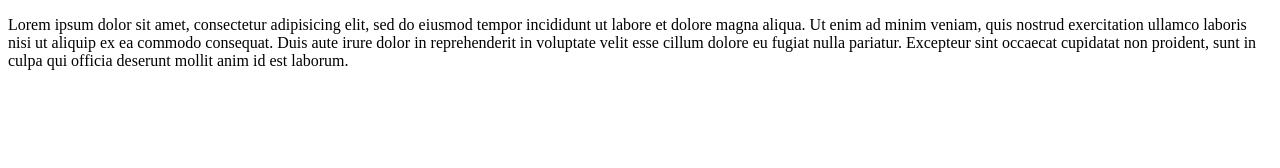
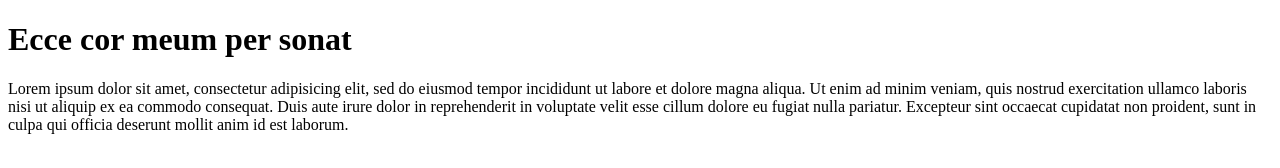
Before and after one commit to Zetnavrek/Falso-ejercicio-github, a plain HTML site: page index.html in a window 1280 px wide. Drawn offline with Linux system fonts and the light colour scheme.

Commit message:
Se agrega un titulo al proyecto en html

```diff
--- a/index.html
+++ b/index.html
@@ -5,8 +5,8 @@
     <link rel="stylesheet" href="css/main.css">
 </head>
 <body>
-
-  <p>Lorem ipsum dolor sit amet, consectetur adipisicing elit, sed do eiusmod tempor incididunt ut labore et dolore magna aliqua. Ut enim ad minim veniam, quis nostrud exercitation ullamco laboris nisi ut aliquip ex ea commodo consequat. Duis aute irure dolor in reprehenderit in voluptate velit esse cillum dolore eu fugiat nulla pariatur. Excepteur sint occaecat cupidatat non proident, sunt in culpa qui officia deserunt mollit anim id est laborum.</p>
+    <h1>Ecce cor meum per sonat</h1>
+    <p>Lorem ipsum dolor sit amet, consectetur adipisicing elit, sed do eiusmod tempor incididunt ut labore et dolore magna aliqua. Ut enim ad minim veniam, quis nostrud exercitation ullamco laboris nisi ut aliquip ex ea commodo consequat. Duis aute irure dolor in reprehenderit in voluptate velit esse cillum dolore eu fugiat nulla pariatur. Excepteur sint occaecat cupidatat non proident, sunt in culpa qui officia deserunt mollit anim id est laborum.</p>
     <script src="./js/app.js"></script>
 </body>
 </html>
```
